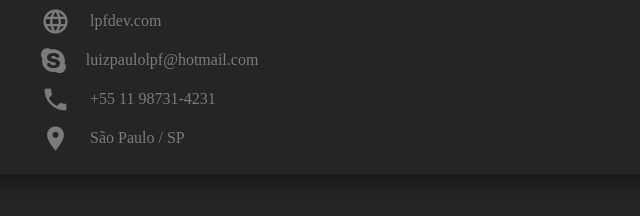
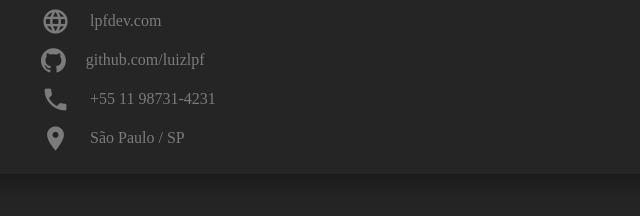
Before and after one commit to luizlpf/lpfdeveloper, a plain HTML site: page index.html in a window 1280 px wide. Shown: the part 440-656 px from the top of the page, 444-1084 px from the left. Drawn offline with nearby package versions, Linux system fonts and the light colour scheme.

Commit message:
Update index.html

```diff
--- a/index.html
+++ b/index.html
@@ -65,9 +65,9 @@
 
             <li class="list">
               <span class="title-icon">
-                <i class="fa fa-skype" aria-hidden="true"></i>
+                <i class="fa fa-github" aria-hidden="true"></i>
               </span>
-              <span class="infos-content">luizpaulolpf@hotmail.com</span>
+              <span class="infos-content">github.com/luizlpf</span>
             </li>
 
             <li class="list">
```
